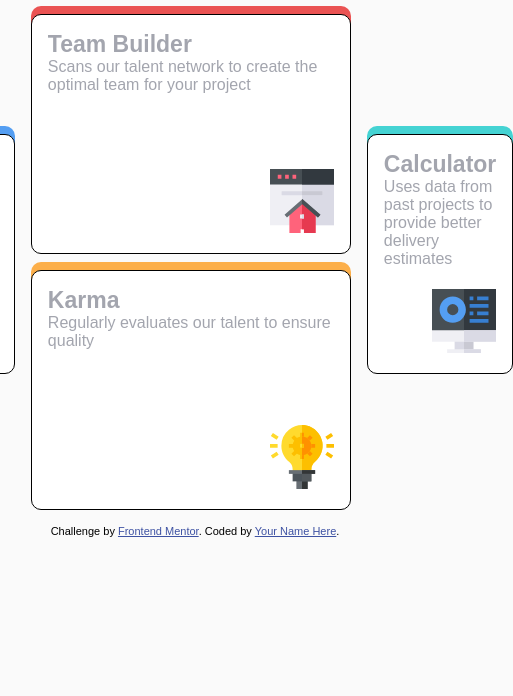
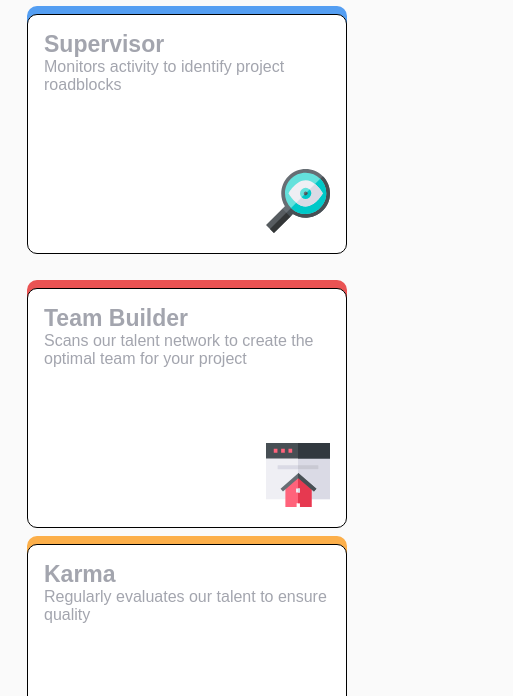
Before and after one commit to dot-ruth/Frontend-Mentor-Challenges, a plain HTML site: page four-card-feature-section-master/index.html in a window 390 px wide. Shown: the part 140-836 px from the top of the page, 513 px wide, since content can reach past the window. Drawn offline with Linux system fonts and the light colour scheme; a web font is replaced by a local one.

Commit message:
made it responsive

```diff
--- a/four-card-feature-section-master/styles.scss
+++ b/four-card-feature-section-master/styles.scss
@@ -68,3 +68,11 @@ box-shadow: 0rem -.5rem  hsl(0, 78%, 62%);
         box-shadow: 0rem -.5rem  hsl(180, 62%, 55%);
     }
 }
+@media screen and (max-width:600px) {
+    .flex-con{
+        flex-direction: column;
+
+        height: fit-content;
+
+    }
+}
```
Also changed, not shown: four-card-feature-section-master/styles.css, 1 other file.
